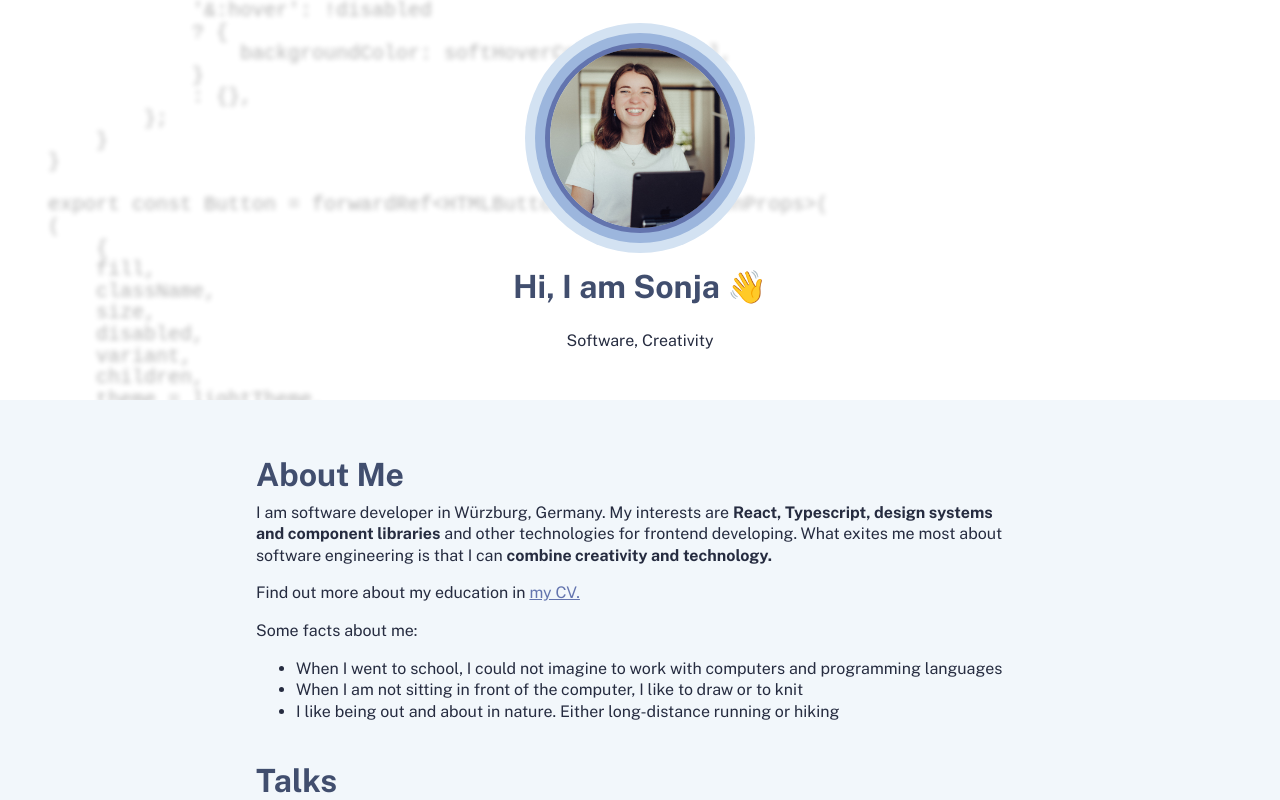
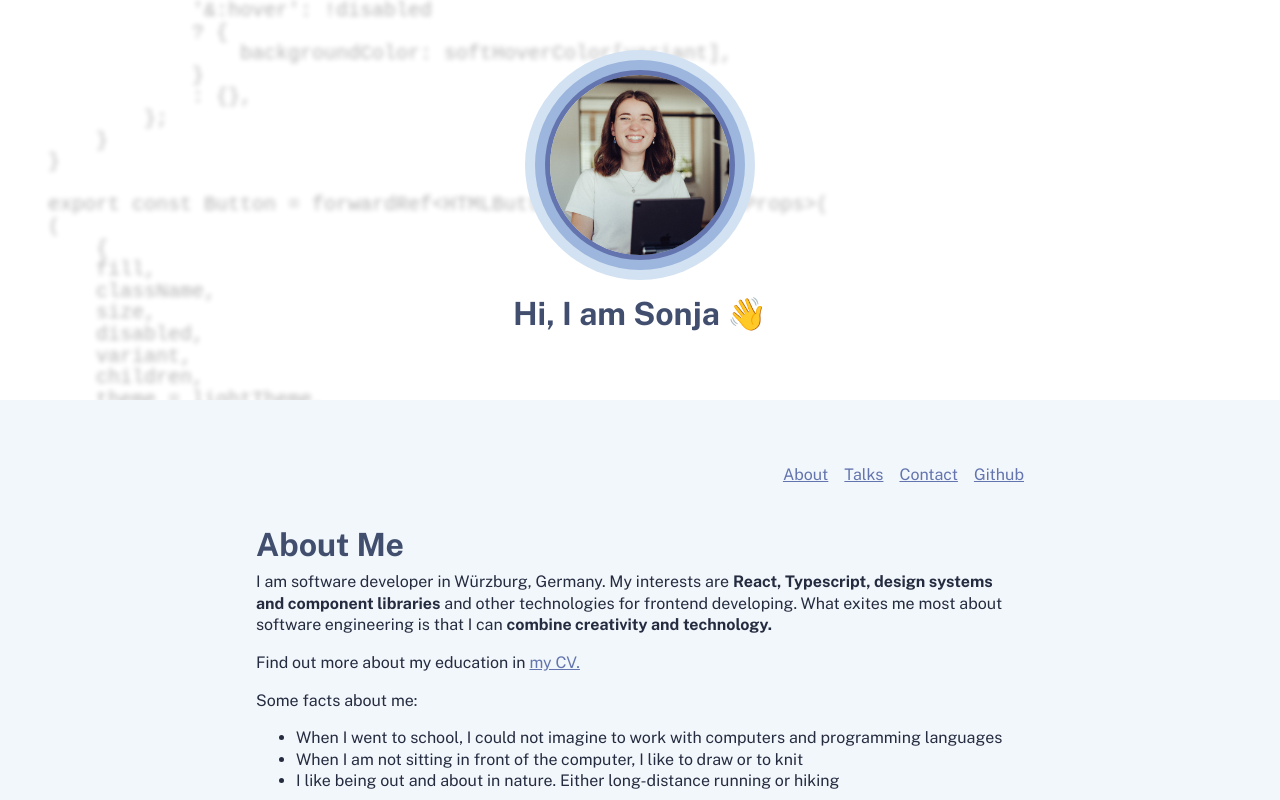
Before and after one commit to sonjafeitsch/portfolio, a plain HTML site: page index.html in a window 1280 px wide. Shown: the top 800 px of the page. Drawn offline with Linux system fonts and the light colour scheme.

Commit message:
add navigation

```diff
--- a/index.html
+++ b/index.html
@@ -63,11 +63,16 @@
       <div class="content">
         <img class="avatar" src="./sonja.jpg" />
         <h1>Hi, I am Sonja 👋</h1>
-        <div>Software, Creativity</div>
       </div>
     </header>
     <main>
-      <h1>About Me</h1>
+      <div class="navigation">
+        <a href="#about">About</a>
+        <a href="#talks">Talks</a>
+        <a href="#contact">Contact</a>
+        <a href="https://github.com/sonjafeitsch" target="_blank">Github</a>
+      </div>
+      <h1 class="mt-16" id="about">About Me</h1>
       <p>
         I am software developer in Würzburg, Germany. My interests are
         <span class="bold"
--- a/styles/base.css
+++ b/styles/base.css
@@ -26,3 +26,8 @@ h3 {
 a {
   color: #6374ae;
 }
+
+a:hover {
+  color: #9cb6dd;
+  transition: 300ms ease-in-out;
+}
--- a/styles/header.css
+++ b/styles/header.css
@@ -39,3 +39,13 @@ header {
 h3 p {
   margin: 0px;
 }
+
+.navigation {
+  display: flex;
+  gap: 1rem;
+  width: 100%;
+  justify-content: flex-start;
+  @media screen and (min-width: 640px) {
+    justify-content: flex-end;
+  }
+}
```
